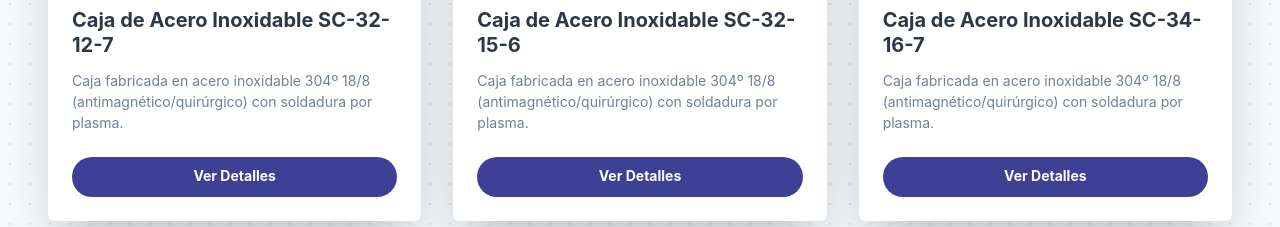
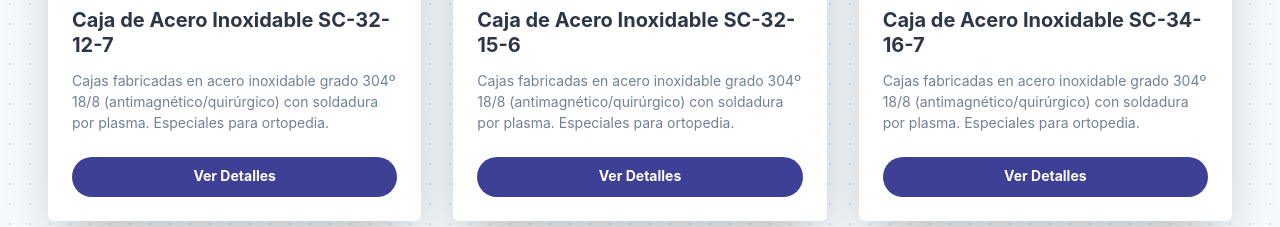
Before and after one commit to sanjorventa-gif/sanjor-website, a React (Vite) app in the folder frontend/: page /productos/acero in a window 1280 px wide. Shown: the part 708-935 px from the top of the page. Built offline with nearby package versions, Linux system fonts and the light colour scheme; no server answers; what react-google-recaptcha-v3 would draw is missing.

Commit message:
fix 23
Standardized descriptions for 'acero' products in frontend and backend. Added a Python script to update descriptions in the database. Introduced a slugify utility for product URLs and updated routing logic to use slugs. Improved ProductCard and ProductDetail display for acero products.

```diff
--- a/frontend/src/components/layout/Navbar.tsx
+++ b/frontend/src/components/layout/Navbar.tsx
@@ -492,7 +492,7 @@ const NAV_ITEMS: Array<NavItem> = [
             {
                 label: 'Productos de Acero Inoxidable',
                 shortLabel: 'Acero Inoxidable',
-                href: '/productos/cajas',
+                href: '/productos/acero',
             },
         ],
     },
--- a/frontend/src/components/ui/ProductCard.tsx
+++ b/frontend/src/components/ui/ProductCard.tsx
@@ -31,7 +31,9 @@ const stripHtml = (html: string) => {
 }
 
 export default function ProductCard({ title, image, description, href, dimensions, temperature, temperatureLabel, actionLabel = 'Ver Detalles' }: ProductCardProps) {
-    const cleanDescription = stripHtml(description);
+    // Get first part before newline or <br>
+    const firstPart = description.split(/(\r\n|\n|\r|<br\s*\/?>)/)[0];
+    const cleanDescription = stripHtml(firstPart);
 
     return (
         <Center py={6} h="full">
--- a/frontend/src/data/products.ts
+++ b/frontend/src/data/products.ts
@@ -26,7 +26,7 @@ export const products: Product[] = [
         id: 'sc-17-7-3',
         name: 'Caja de Acero Inoxidable SC-17-7-3',
         category: 'acero',
-        description: 'Caja fabricada en acero inoxidable 304º 18/8 (antimagnético/quirúrgico) con soldadura por plasma. Especial para ortopedia.',
+        description: 'Cajas fabricadas en acero inoxidable grado 304º 18/8 (antimagnético/quirúrgico) con soldadura por plasma. Especiales para ortopedia.',
         image: 'https://placehold.co/400x300?text=Caja+Acero+Inoxidable',
         features: ['Acero Inoxidable 304º 18/8', 'Soldadura por plasma', 'Alta calidad para ortopedia'],
         dimensions: { length: 17, width: 7, height: 3, unit: 'cm' },
@@ -37,7 +37,7 @@ export const products: Product[] = [
         id: 'sc-32-12-7',
         name: 'Caja de Acero Inoxidable SC-32-12-7',
         category: 'acero',
-        description: 'Caja fabricada en acero inoxidable 304º 18/8 (antimagnético/quirúrgico) con soldadura por plasma.',
+        description: 'Cajas fabricadas en acero inoxidable grado 304º 18/8 (antimagnético/quirúrgico) con soldadura por plasma. Especiales para ortopedia.',
         image: 'https://placehold.co/400x300?text=Caja+Acero+Inoxidable',
         features: ['Acero Inoxidable 304º 18/8', 'Soldadura por plasma'],
         dimensions: { length: 32, width: 12, height: 7, unit: 'cm' },
@@ -47,7 +47,7 @@ export const products: Product[] = [
         id: 'sc-32-15-6',
         name: 'Caja de Acero Inoxidable SC-32-15-6',
         category: 'acero',
-        description: 'Caja fabricada en acero inoxidable 304º 18/8 (antimagnético/quirúrgico) con soldadura por plasma.',
+        description: 'Cajas fabricadas en acero inoxidable grado 304º 18/8 (antimagnético/quirúrgico) con soldadura por plasma. Especiales para ortopedia.',
         image: 'https://placehold.co/400x300?text=Caja+Acero+Inoxidable',
         features: ['Acero Inoxidable 304º 18/8', 'Soldadura por plasma'],
         dimensions: { length: 32, width: 15, height: 6, unit: 'cm' },
@@ -57,7 +57,7 @@ export const products: Product[] = [
         id: 'sc-34-16-7',
         name: 'Caja de Acero Inoxidable SC-34-16-7',
         category: 'acero',
-        description: 'Caja fabricada en acero inoxidable 304º 18/8 (antimagnético/quirúrgico) con soldadura por plasma.',
+        description: 'Cajas fabricadas en acero inoxidable grado 304º 18/8 (antimagnético/quirúrgico) con soldadura por plasma. Especiales para ortopedia.',
         image: 'https://placehold.co/400x300?text=Caja+Acero+Inoxidable',
         features: ['Acero Inoxidable 304º 18/8', 'Soldadura por plasma'],
         dimensions: { length: 34, width: 16, height: 7, unit: 'cm' },
@@ -67,7 +67,7 @@ export const products: Product[] = [
         id: 'sc-35-17-8',
         name: 'Caja de Acero Inoxidable SC-35-17-8',
         category: 'acero',
-        description: 'Caja fabricada en acero inoxidable 304º 18/8 (antimagnético/quirúrgico) con soldadura por plasma.',
+        description: 'Cajas fabricadas en acero inoxidable grado 304º 18/8 (antimagnético/quirúrgico) con soldadura por plasma. Especiales para ortopedia.',
         image: 'https://placehold.co/400x300?text=Caja+Acero+Inoxidable',
         features: ['Acero Inoxidable 304º 18/8', 'Soldadura por plasma'],
         dimensions: { length: 35, width: 17, height: 8, unit: 'cm' },
@@ -77,7 +77,7 @@ export const products: Product[] = [
         id: 'sc-40-20-8',
         name: 'Caja de Acero Inoxidable SC-40-20-8',
         category: 'acero',
-        description: 'Caja fabricada en acero inoxidable 304º 18/8 (antimagnético/quirúrgico) con soldadura por plasma.',
+        description: 'Cajas fabricadas en acero inoxidable grado 304º 18/8 (antimagnético/quirúrgico) con soldadura por plasma. Especiales para ortopedia.',
         image: 'https://placehold.co/400x300?text=Caja+Acero+Inoxidable',
         features: ['Acero Inoxidable 304º 18/8', 'Soldadura por plasma'],
         dimensions: { length: 40, width: 20, height: 8, unit: 'cm' },
@@ -87,7 +87,7 @@ export const products: Product[] = [
         id: 'sc-40-20-10',
         name: 'Caja de Acero Inoxidable SC-40-20-10',
         category: 'acero',
-        description: 'Caja fabricada en acero inoxidable 304º 18/8 (antimagnético/quirúrgico) con soldadura por plasma.',
+        description: 'Cajas fabricadas en acero inoxidable grado 304º 18/8 (antimagnético/quirúrgico) con soldadura por plasma. Especiales para ortopedia.',
         image: 'https://placehold.co/400x300?text=Caja+Acero+Inoxidable',
         features: ['Acero Inoxidable 304º 18/8', 'Soldadura por plasma'],
         dimensions: { length: 40, width: 20, height: 10, unit: 'cm' },
@@ -97,7 +97,7 @@ export const products: Product[] = [
         id: 'sc-40-30-10',
         name: 'Caja de Acero Inoxidable SC-40-30-10',
         category: 'acero',
-        description: 'Caja fabricada en acero inoxidable 304º 18/8 (antimagnético/quirúrgico) con soldadura por plasma.',
+        description: 'Cajas fabricadas en acero inoxidable grado 304º 18/8 (antimagnético/quirúrgico) con soldadura por plasma. Especiales para ortopedia.',
         image: 'https://placehold.co/400x300?text=Caja+Acero+Inoxidable',
         features: ['Acero Inoxidable 304º 18/8', 'Soldadura por plasma'],
         dimensions: { length: 40, width: 30, height: 10, unit: 'cm' },
@@ -107,7 +107,7 @@ export const products: Product[] = [
         id: 'sc-45-20-10',
         name: 'Caja de Acero Inoxidable SC-45-20-10',
         category: 'acero',
-        description: 'Caja fabricada en acero inoxidable 304º 18/8 (antimagnético/quirúrgico) con soldadura por plasma.',
+        description: 'Cajas fabricadas en acero inoxidable grado 304º 18/8 (antimagnético/quirúrgico) con soldadura por plasma. Especiales para ortopedia.',
         image: 'https://placehold.co/400x300?text=Caja+Acero+Inoxidable',
         features: ['Acero Inoxidable 304º 18/8', 'Soldadura por plasma'],
         dimensions: { length: 45, width: 20, height: 10, unit: 'cm' },
@@ -117,7 +117,7 @@ export const products: Product[] = [
         id: 'sc-45-25-10',
         name: 'Caja de Acero Inoxidable SC-45-25-10',
         category: 'acero',
-        description: 'Caja fabricada en acero inoxidable 304º 18/8 (antimagnético/quirúrgico) con soldadura por plasma.',
+        description: 'Cajas fabricadas en acero inoxidable grado 304º 18/8 (antimagnético/quirúrgico) con soldadura por plasma. Especiales para ortopedia.',
         image: 'https://placehold.co/400x300?text=Caja+Acero+Inoxidable',
         features: ['Acero Inoxidable 304º 18/8', 'Soldadura por plasma'],
         dimensions: { length: 45, width: 25, height: 10, unit: 'cm' },
@@ -127,7 +127,7 @@ export const products: Product[] = [
         id: 'sc-45-30-10',
         name: 'Caja de Acero Inoxidable SC-45-30-10',
         category: 'acero',
-        description: 'Caja fabricada en acero inoxidable 304º 18/8 (antimagnético/quirúrgico) con soldadura por plasma.',
+        description: 'Cajas fabricadas en acero inoxidable grado 304º 18/8 (antimagnético/quirúrgico) con soldadura por plasma. Especiales para ortopedia.',
         image: 'https://placehold.co/400x300?text=Caja+Acero+Inoxidable',
         features: ['Acero Inoxidable 304º 18/8', 'Soldadura por plasma'],
         dimensions: { length: 45, width: 30, height: 10, unit: 'cm' },
@@ -137,7 +137,7 @@ export const products: Product[] = [
         id: 'sc-50-20-10',
         name: 'Caja de Acero Inoxidable SC-50-20-10',
         category: 'acero',
-        description: 'Caja fabricada en acero inoxidable 304º 18/8 (antimagnético/quirúrgico) con soldadura por plasma.',
+        description: 'Cajas fabricadas en acero inoxidable grado 304º 18/8 (antimagnético/quirúrgico) con soldadura por plasma. Especiales para ortopedia.',
         image: 'https://placehold.co/400x300?text=Caja+Acero+Inoxidable',
         features: ['Acero Inoxidable 304º 18/8', 'Soldadura por plasma'],
         dimensions: { length: 50, width: 20, height: 10, unit: 'cm' },
--- a/frontend/src/pages/products/Products.tsx
+++ b/frontend/src/pages/products/Products.tsx
@@ -16,6 +16,7 @@ import {
     Icon,
     Button,
 } from '@chakra-ui/react';
+import { slugify } from '../../utils/slugify';
 import { FaArrowLeft } from 'react-icons/fa';
 import ProductCard from '../../components/ui/ProductCard';
 // import ProductAdvisor from '../../components/features/ProductAdvisor';
@@ -156,7 +157,7 @@ export default function Products() {
                                                             title={product.name}
                                                             description={product.description}
                                                             image={product.image}
-                                                            href={`/productos/detalle/${product.id}`}
+                                                            href={`/productos/detalle/${slugify(product.name)}`}
                                                             dimensions={cat.id === 'acero' ? undefined : product.dimensions}
                                                             temperature={product.temperature}
                                                         />
--- /dev/null
+++ b/frontend/src/utils/slugify.ts
@@ -0,0 +1,12 @@
+export const slugify = (text: string): string => {
+    return text
+        .toString()
+        .toLowerCase()
+        .normalize('NFD') // Split accented characters
+        .replace(/[\u0300-\u036f]/g, '') // Remove accents
+        .replace(/\s+/g, '-') // Replace spaces with -
+        .replace(/[^\w-]+/g, '') // Remove all non-word chars
+        .replace(/--+/g, '-') // Replace multiple - with single -
+        .replace(/^-+/, '') // Trim - from start
+        .replace(/-+$/, ''); // Trim - from end
+};
```
Also changed, not shown: frontend/src/pages/products/ProductDetail.tsx (+9 -3 lines), 2 other files (tests, documents, lock files or other folders).
